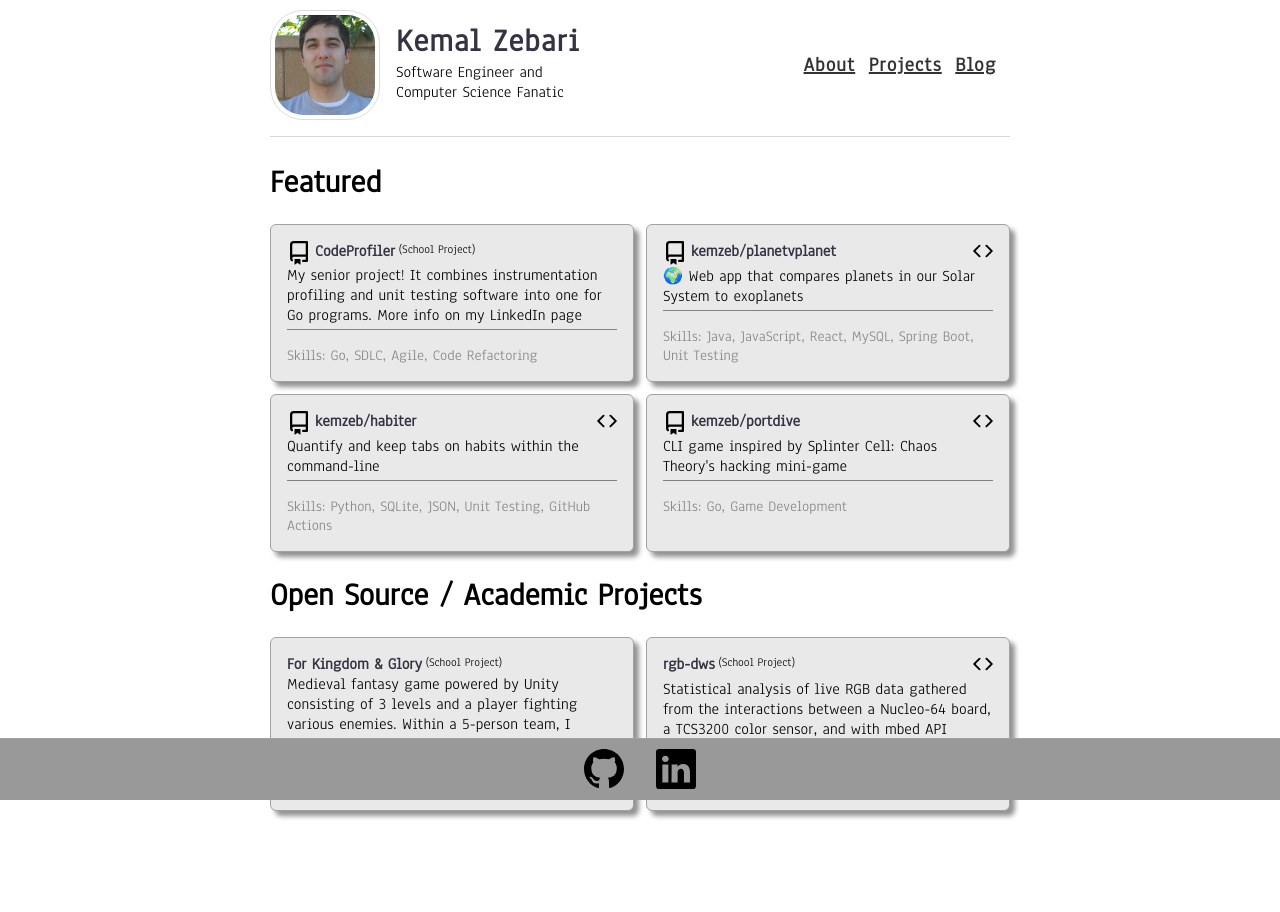
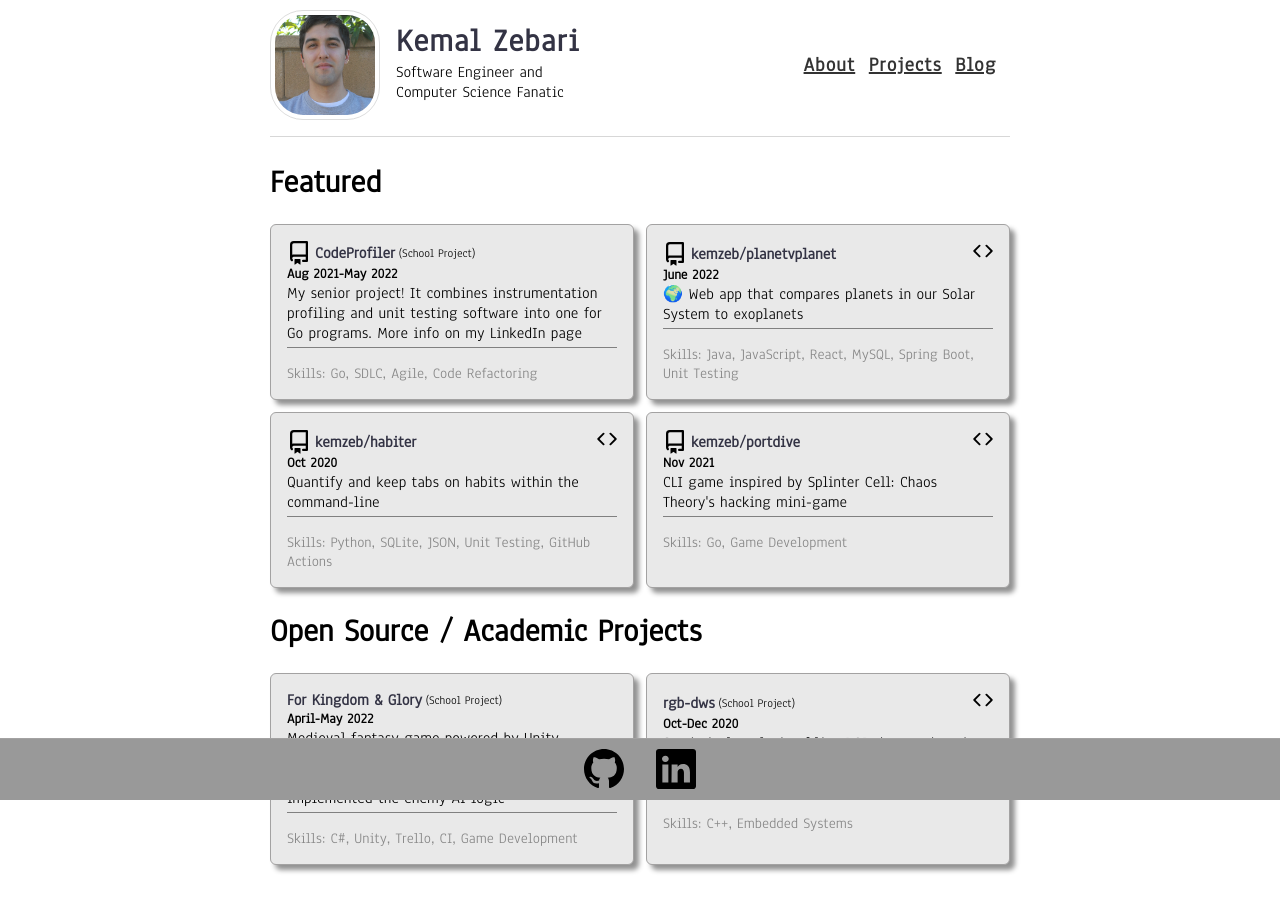
Before and after one commit to kemzeb/kemzeb.github.io, a React (Create React App) app: page /projects in a window 1280 px wide. Shown: the top 912 px of the page. Built offline with nearby package versions, Linux system fonts and the light colour scheme.

Commit message:
feat: Add dates to project cards

```diff
--- a/src/components/ProjectCards.css
+++ b/src/components/ProjectCards.css
@@ -14,7 +14,7 @@
 .name-container {
     display: flex;
     flex-direction: row;
-    align-items: flex-start;
+    align-items: center;
 }
 
 .pinned {
@@ -36,6 +36,11 @@
 .school-project {
     margin-left: 4px;
     font-size: 12px;
+}
+
+.project-date {
+    font-size: 14px;
+    font-weight: 700;
 }
 
 .desc {
--- a/src/components/ProjectCards.js
+++ b/src/components/ProjectCards.js
@@ -1,6 +1,6 @@
 import "./ProjectCards.css";
 
-function ProjectCard({ name, href, desc, skills, isPinned, isAcademic }) {
+function ProjectCard({ name, href, desc, skills, date, isPinned, isAcademic }) {
   return (
     <div className="project-card">
       <div className="top-container">
@@ -29,6 +29,7 @@ function ProjectCard({ name, href, desc, skills, isPinned, isAcademic }) {
           </a>
         )}
       </div>
+      {date && <div className="project-date">{date}</div>}
       <div className="desc">{desc}</div>
       <div className="skills">Skills: {skills.join(", ")}</div>
     </div>
@@ -45,6 +46,7 @@ function ProjectCards({ projects }) {
           href={project.href}
           desc={project.desc}
           skills={project.skills}
+          date={project.date}
           isPinned={project.isPinned}
           isAcademic={project.isAcademic}
         />
--- a/src/pages/Projects.js
+++ b/src/pages/Projects.js
@@ -7,6 +7,7 @@ function Projects() {
       name: "CodeProfiler",
       desc: "My senior project! It combines instrumentation profiling and unit testing software into one for Go programs. More info on my LinkedIn page",
       skills: ["Go", "SDLC", "Agile", "Code Refactoring"],
+      date: "Aug 2021-May 2022",
       isPinned: true,
       isAcademic: true,
     },
@@ -15,6 +16,7 @@ function Projects() {
       href: "https://github.com/kemzeb/planetvplanet",
       desc: "🌍 Web app that compares planets in our Solar System to exoplanets",
       skills: ["Java", "JavaScript", "React", "MySQL", "Spring Boot", "Unit Testing"],
+      date: "June 2022",
       isPinned: true,
     },
     {
@@ -22,6 +24,7 @@ function Projects() {
       href: "https://github.com/kemzeb/habiter",
       desc: "Quantify and keep tabs on habits within the command-line",
       skills: ["Python", "SQLite", "JSON", "Unit Testing", "GitHub Actions"],
+      date: "Oct 2020",
       isPinned: true,
     },
     {
@@ -29,6 +32,7 @@ function Projects() {
       href: "https://github.com/kemzeb/portdive",
       desc: "CLI game inspired by Splinter Cell: Chaos Theory's hacking mini-game",
       skills: ["Go", "Game Development"],
+      date: "Nov 2021",
       isPinned: true,
     },
   ];
@@ -38,6 +42,7 @@ function Projects() {
       name: "For Kingdom & Glory",
       desc: "Medieval fantasy game powered by Unity consisting of 3 levels and a player fighting various enemies. Within a 5-person team, I implemented the enemy AI logic",
       skills: ["C#", "Unity", "Trello", "CI", "Game Development"],
+      date: "April-May 2022",
       isAcademic: true,
     },
     {
@@ -45,6 +50,7 @@ function Projects() {
       href: "https://os.mbed.com/users/kemzebra/code/rgb-data-with-stats/",
       desc: "Statistical analysis of live RGB data gathered from the interactions between a Nucleo-64 board, a TCS3200 color sensor, and with mbed API",
       skills: ["C++", "Embedded Systems"],
+      date: "Oct-Dec 2020",
       isAcademic: true,
     },
   ];
```
